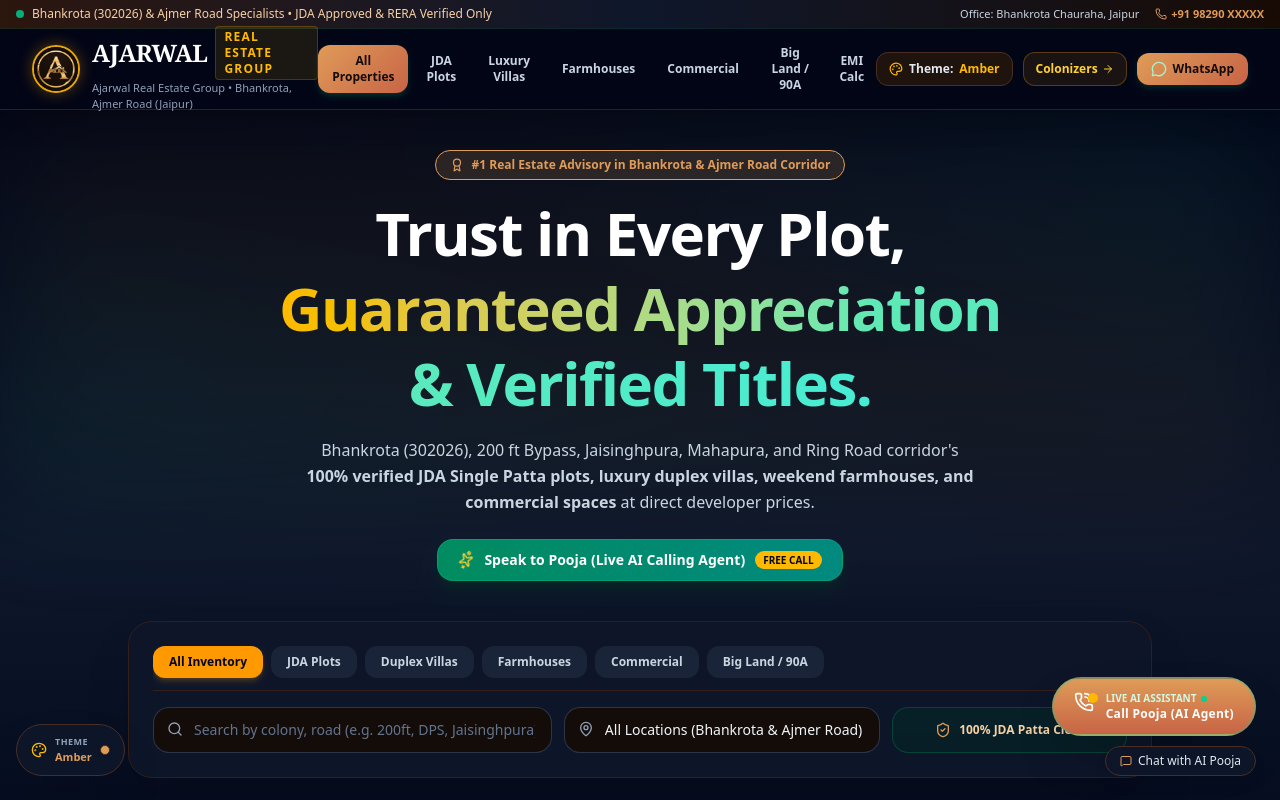
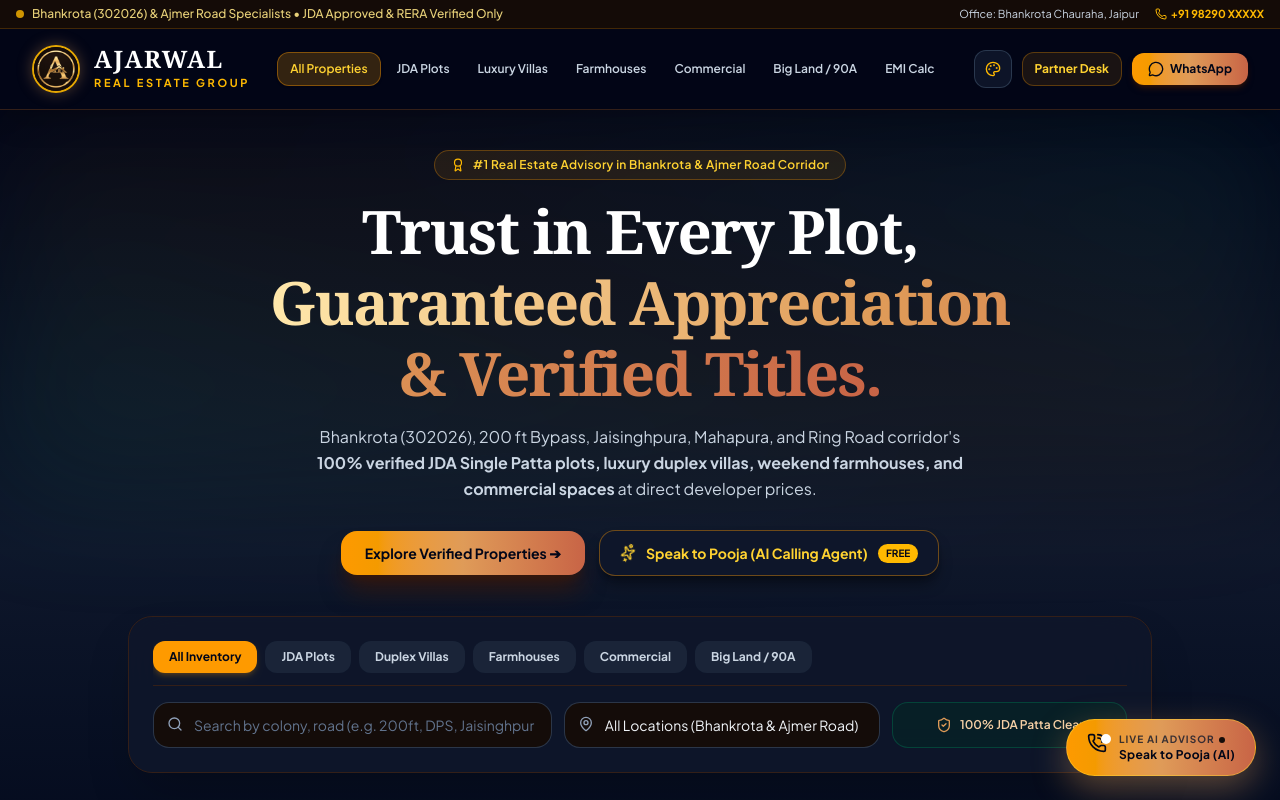
Before and after one commit to shubhamsain850-droid/agarwal-realestate-group, a React (Vite) app: page / in a window 1280 px wide. Shown: the top 800 px of the page. Built offline with nearby package versions, Linux system fonts and the light colour scheme.

Commit message:
Polish luxury UI: fix brand lockup wrap, add Cinzel Google fonts, sandstone gold hero gradient, sleek CTAs and clean layout

```diff
--- a/index.html
+++ b/index.html
@@ -6,6 +6,9 @@
     <meta name="viewport" content="width=device-width, initial-scale=1.0" />
     <title>Ajarwal Real Estate Group | Bhankrota, Ajmer Road, Jaipur | JDA Plots, Villas & Farmhouse</title>
     <meta name="description" content="Ajarwal Real Estate Group - Trusted Property Partner for Bhankrota (302026), 200 ft bypass, Jaisinghpura, Mahapura, and Ring Road corridor, Jaipur. JDA approved plots, luxury duplex villas, weekend farmhouses, and commercial land." />
+    <link rel="preconnect" href="https://fonts.googleapis.com">
+    <link rel="preconnect" href="https://fonts.gstatic.com" crossorigin>
+    <link href="https://fonts.googleapis.com/css2?family=Cinzel:wght@500;600;700;800;900&family=Montserrat:wght@400;500;600;700;800&family=Plus+Jakarta+Sans:wght@300;400;500;600;700&display=swap" rel="stylesheet">
   </head>
   <body class="bg-slate-950 text-slate-100 antialiased">
     <div id="root"></div>
--- a/src/App.tsx
+++ b/src/App.tsx
@@ -10,7 +10,6 @@ import { PartnerSection } from './components/PartnerSection';
 import { Footer } from './components/Footer';
 import { MobileBottomBar } from './components/MobileBottomBar';
 import { ThemeSelectorModal } from './components/ThemeSelectorModal';
-import { ThemeFloatingButton } from './components/ThemeFloatingButton';
 import { PROPERTIES_DATA } from './data/properties';
 import type { Property, PropertyCategory } from './types/property';
 import { Sparkles, Building } from 'lucide-react';
@@ -194,8 +193,7 @@ export function App() {
       {/* Floating AI Voice & Chat Assistant (Pooja) */}
       <AiAssistant />
 
-      {/* Real Estate Theme Selector Floating Button & Modal */}
-      <ThemeFloatingButton />
+      {/* Real Estate Theme Selector Modal */}
       <ThemeSelectorModal />
 
       {/* Mobile Sticky Quick Action Bar */}
--- a/src/components/AiAssistant.tsx
+++ b/src/components/AiAssistant.tsx
@@ -144,37 +144,26 @@ export const AiAssistant: React.FC = () => {
   return (
     <>
       {/* Floating Trigger Button (Hidden on small mobile since MobileBottomBar handles it, visible on md+) */}
-      <div className="hidden sm:flex fixed bottom-6 right-6 z-40 flex-col items-end gap-2.5">
+      <div className="hidden sm:flex fixed bottom-6 right-6 z-40 items-center">
         <button
           onClick={() => {
             setIsOpen(true);
             setMode('call');
             if (!isCalling) handleStartCall();
           }}
-          className="group relative flex items-center gap-3 bg-gradient-to-r from-emerald-600 to-teal-700 text-white px-5 py-3 rounded-full shadow-2xl hover:scale-105 transition-all duration-300 border-2 border-emerald-400/30 cursor-pointer"
+          className="group relative flex items-center gap-3 bg-gradient-to-r from-amber-500 via-[#df9b58] to-[#c86446] text-slate-950 px-5 py-3 rounded-full shadow-[0_12px_35px_rgba(223,155,88,0.4)] hover:scale-105 transition-all duration-300 border border-amber-300/50 cursor-pointer"
         >
           <div className="relative">
-            <PhoneCall className="w-5 h-5 animate-bounce" />
-            <span className="absolute -top-1 -right-1 w-2.5 h-2.5 bg-amber-400 rounded-full animate-ping" />
+            <PhoneCall className="w-5 h-5 text-slate-950 animate-bounce" />
+            <span className="absolute -top-1 -right-1 w-2.5 h-2.5 bg-white rounded-full animate-ping" />
           </div>
           <div className="text-left">
-            <div className="text-[10px] font-semibold text-emerald-100 flex items-center gap-1">
-              <span>LIVE AI ASSISTANT</span>
-              <span className="w-1.5 h-1.5 rounded-full bg-emerald-400 animate-pulse" />
+            <div className="text-[10px] font-extrabold text-slate-900/80 uppercase tracking-widest flex items-center gap-1">
+              <span>LIVE AI ADVISOR</span>
+              <span className="w-1.5 h-1.5 rounded-full bg-slate-950 animate-pulse" />
             </div>
-            <div className="text-xs font-bold tracking-wide">Call Pooja (AI Agent)</div>
+            <div className="text-xs font-black tracking-wide text-slate-950">Speak to Pooja (AI)</div>
           </div>
-        </button>
-
-        <button
-          onClick={() => {
-            setIsOpen(true);
-            setMode('chat');
-          }}
-          className="flex items-center gap-1.5 bg-slate-900/90 backdrop-blur text-slate-200 hover:text-white px-3.5 py-1.5 rounded-full text-xs font-medium border border-slate-700 shadow-lg hover:bg-slate-800 transition cursor-pointer"
-        >
-          <MessageSquare className="w-3 h-3 text-emerald-400" />
-          <span>Chat with AI Pooja</span>
         </button>
       </div>
 
--- a/src/components/Hero.tsx
+++ b/src/components/Hero.tsx
@@ -38,14 +38,14 @@ export const Hero: React.FC<HeroProps> = ({
       <div className="max-w-7xl mx-auto px-4 sm:px-6 lg:px-8 relative z-10">
         {/* Main Value Proposition Header */}
         <div className="text-center max-w-3xl mx-auto space-y-4">
-          <div className="inline-flex items-center gap-2 px-3.5 py-1.5 rounded-full bg-emerald-500/10 border border-emerald-500/30 text-emerald-400 text-xs font-semibold">
-            <Award className="w-3.5 h-3.5" />
+          <div className="inline-flex items-center gap-2 px-4 py-1.5 rounded-full bg-amber-500/10 border border-amber-500/30 text-amber-300 text-xs font-semibold tracking-wide">
+            <Award className="w-3.5 h-3.5 text-amber-400" />
             <span>#1 Real Estate Advisory in Bhankrota & Ajmer Road Corridor</span>
           </div>
 
-          <h1 className="text-3xl sm:text-5xl lg:text-6xl font-extrabold tracking-tight text-white leading-tight">
+          <h1 className="font-serif text-3xl sm:text-5xl lg:text-6xl font-bold tracking-tight text-white leading-[1.18]">
             Trust in Every Plot, <br className="hidden sm:inline" />
-            <span className="bg-gradient-to-r from-amber-400 via-emerald-300 to-teal-300 bg-clip-text text-transparent">
+            <span className="bg-gradient-to-r from-[#ffe8ab] via-[#df9b58] to-[#c86446] bg-clip-text text-transparent">
               Guaranteed Appreciation & Verified Titles.
             </span>
           </h1>
@@ -55,16 +55,26 @@ export const Hero: React.FC<HeroProps> = ({
             <strong> 100% verified JDA Single Patta plots, luxury duplex villas, weekend farmhouses, and commercial spaces</strong> at direct developer prices.
           </p>
 
-          {/* Quick Voice AI Trigger Banner */}
-          <div className="pt-2">
+          {/* Luxury CTAs */}
+          <div className="pt-3 flex flex-wrap items-center justify-center gap-3.5">
+            <button
+              onClick={() => {
+                const el = document.querySelector('section');
+                el?.scrollIntoView({ behavior: 'smooth' });
+              }}
+              className="px-6 py-3 rounded-2xl bg-gradient-to-r from-amber-500 via-[#df9b58] to-[#c86446] hover:brightness-110 text-slate-950 font-extrabold text-xs sm:text-sm shadow-xl shadow-amber-950/60 hover:scale-105 transition cursor-pointer"
+            >
+              Explore Verified Properties ➔
+            </button>
+
             <button
               onClick={onOpenAiCall}
-              className="inline-flex items-center gap-2.5 px-5 py-2.5 rounded-2xl bg-gradient-to-r from-emerald-600/90 to-teal-600/90 hover:from-emerald-500 hover:to-teal-500 text-white font-bold text-xs sm:text-sm shadow-lg shadow-emerald-950/60 transition cursor-pointer border border-emerald-400/30 hover:scale-105"
+              className="inline-flex items-center gap-2.5 px-5 py-3 rounded-2xl bg-slate-900/90 hover:bg-slate-800 text-amber-300 font-bold text-xs sm:text-sm border border-amber-500/40 hover:border-amber-400 shadow-lg shadow-black/40 transition cursor-pointer hover:scale-105"
             >
               <Sparkles className="w-4 h-4 text-amber-300 animate-spin" />
-              <span>Speak to Pooja (Live AI Calling Agent)</span>
+              <span>Speak to Pooja (AI Calling Agent)</span>
               <span className="bg-amber-400 text-slate-950 text-[10px] font-extrabold px-2 py-0.5 rounded-full">
-                FREE CALL
+                FREE
               </span>
             </button>
           </div>
--- a/src/components/Navbar.tsx
+++ b/src/components/Navbar.tsx
@@ -31,17 +31,17 @@ export const Navbar: React.FC<NavbarProps> = ({
   return (
     <header className="sticky top-0 z-40 bg-slate-950/95 backdrop-blur-md border-b border-slate-800 text-white shadow-xl">
       {/* Top Notification Bar */}
-      <div className="bg-gradient-to-r from-emerald-900 via-slate-900 to-teal-950 py-1.5 px-4 text-xs border-b border-emerald-900/30">
+      <div className="bg-[#140b07] py-1.5 px-4 text-xs border-b border-amber-500/20">
         <div className="max-w-7xl mx-auto flex flex-wrap items-center justify-between gap-2">
-          <div className="flex items-center gap-2 text-emerald-300 font-medium">
-            <span className="flex h-2 w-2 rounded-full bg-emerald-400 animate-pulse" />
+          <div className="flex items-center gap-2 text-amber-200/90 font-medium">
+            <span className="flex h-2 w-2 rounded-full bg-amber-400 animate-pulse" />
             <span>Bhankrota (302026) & Ajmer Road Specialists • JDA Approved & RERA Verified Only</span>
           </div>
           <div className="flex items-center gap-4 text-slate-300 text-[11px]">
             <span className="hidden sm:inline">Office: Bhankrota Chauraha, Jaipur</span>
             <a
               href="tel:+919829000000"
-              className="flex items-center gap-1 text-emerald-400 font-bold hover:underline"
+              className="flex items-center gap-1 text-amber-400 font-bold hover:underline"
             >
               <Phone className="w-3 h-3" /> +91 98290 XXXXX
             </a>
@@ -51,28 +51,23 @@ export const Navbar: React.FC<NavbarProps> = ({
 
       {/* Main Navbar */}
       <div className="max-w-7xl mx-auto px-4 sm:px-6 lg:px-8">
-        <div className="flex items-center justify-between h-20">
+        <div className="flex items-center justify-between h-20 gap-4">
           {/* Logo & Brand Identity */}
-          <div className="flex items-center gap-3">
+          <div className="flex items-center gap-3.5 shrink-0">
             <div className="relative shrink-0">
               <img
                 src="/logo-emblem-sandstone.jpg"
                 alt="Ajarwal Real Estate Group Emblem"
-                className="w-12 h-12 rounded-full object-cover border-2 border-amber-400/90 shadow-[0_0_15px_rgba(245,158,11,0.35)]"
+                className="w-12 h-12 rounded-full object-cover border-2 border-amber-400/90 shadow-[0_0_15px_rgba(223,155,88,0.35)]"
               />
             </div>
-            <div>
-              <div className="flex items-center gap-2">
-                <span className="font-black text-xl sm:text-2xl tracking-tight text-white font-serif">
-                  AJARWAL
-                </span>
-                <span className="text-amber-400 text-[10px] sm:text-xs font-bold uppercase tracking-widest bg-amber-400/10 px-2 py-0.5 rounded border border-amber-400/20">
-                  REAL ESTATE GROUP
-                </span>
-              </div>
-              <p className="text-[11px] text-slate-400 font-medium">
-                Ajarwal Real Estate Group • Bhankrota, Ajmer Road (Jaipur)
-              </p>
+            <div className="flex flex-col justify-center shrink-0">
+              <span className="font-serif font-black text-2xl tracking-[0.06em] text-white leading-none">
+                AJARWAL
+              </span>
+              <span className="text-[10px] sm:text-[11px] font-bold uppercase tracking-[0.24em] text-amber-400 mt-1 whitespace-nowrap">
+                REAL ESTATE GROUP
+              </span>
             </div>
           </div>
 
@@ -82,10 +77,10 @@ export const Navbar: React.FC<NavbarProps> = ({
               <button
                 key={item.id}
                 onClick={() => onSelectCategory(item.id)}
-                className={`px-3.5 py-2 rounded-xl text-xs font-semibold transition-all cursor-pointer ${
+                className={`px-3 py-2 rounded-xl text-xs font-semibold transition-all cursor-pointer ${
                   activeCategory === item.id
-                    ? 'bg-emerald-600 text-white shadow-md shadow-emerald-900/50'
-                    : 'text-slate-300 hover:text-white hover:bg-slate-800'
+                    ? 'bg-amber-500/20 text-amber-300 border border-amber-500/40 font-bold shadow-sm'
+                    : 'text-slate-300 hover:text-white hover:bg-slate-900/60'
                 }`}
               >
                 {item.label}
@@ -93,40 +88,37 @@ export const Navbar: React.FC<NavbarProps> = ({
             ))}
             <button
               onClick={onOpenCalculator}
-              className="px-3 py-2 rounded-xl text-xs font-semibold text-slate-300 hover:text-amber-400 hover:bg-slate-800 transition cursor-pointer"
+              className="px-3 py-2 rounded-xl text-xs font-semibold text-slate-300 hover:text-amber-400 hover:bg-slate-900/60 transition cursor-pointer"
             >
               EMI Calc
             </button>
           </nav>
 
           {/* Action Buttons & Theme Selector */}
-          <div className="hidden sm:flex items-center gap-2.5">
-            {/* Theme Selector Button */}
+          <div className="hidden sm:flex items-center gap-2.5 shrink-0">
+            {/* Theme Selector Icon Button */}
             <button
               onClick={openThemeModal}
-              className="flex items-center gap-1.5 px-3 py-2 rounded-xl text-xs font-bold text-slate-200 bg-slate-900 border border-slate-700 hover:border-amber-400/60 hover:text-white transition cursor-pointer"
+              className="p-2.5 rounded-xl bg-slate-900/90 border border-slate-700/80 hover:border-amber-400/60 text-amber-400 transition cursor-pointer"
               title="Change Website Theme"
             >
-              <Palette className="w-3.5 h-3.5 text-amber-400" />
-              <span>Theme:</span>
-              <span className="text-amber-400 truncate max-w-[85px]">{themeConfig.name.split(' ')[0]}</span>
+              <Palette className="w-4 h-4" />
             </button>
 
             <button
               onClick={onOpenPartnerModal}
-              className="flex items-center gap-1 px-3 py-2 rounded-xl text-xs font-bold text-amber-300 bg-amber-500/10 border border-amber-500/30 hover:bg-amber-500/20 transition cursor-pointer"
+              className="px-3 py-2 rounded-xl text-xs font-bold text-amber-300 bg-amber-500/10 border border-amber-500/30 hover:bg-amber-500/20 transition cursor-pointer"
             >
-              <span>Colonizers</span>
-              <ArrowRight className="w-3 h-3" />
+              Partner Desk
             </button>
 
             <a
               href="https://wa.me/919829000000?text=Hello%20Ajarwal%20Real%20Estate%20Group!%20I%20am%20interested%20in%20verified%20properties%20in%20Bhankrota%2C%20Ajmer%20Road."
               target="_blank"
               rel="noopener noreferrer"
-              className="flex items-center gap-1.5 px-3.5 py-2 rounded-xl text-xs font-bold text-white bg-emerald-600 hover:bg-emerald-500 shadow-md shadow-emerald-900/40 transition"
+              className="flex items-center gap-1.5 px-4 py-2 rounded-xl text-xs font-bold text-slate-950 bg-gradient-to-r from-amber-500 via-[#df9b58] to-[#c86446] hover:brightness-110 shadow-md shadow-amber-950/60 transition"
             >
-              <MessageCircle className="w-4 h-4 text-emerald-200" />
+              <MessageCircle className="w-4 h-4 text-slate-950" />
               <span>WhatsApp</span>
             </a>
           </div>
--- a/src/index.css
+++ b/src/index.css
@@ -3,9 +3,14 @@
 @layer base {
   html {
     scroll-behavior: smooth;
-    font-family: system-ui, -apple-system, BlinkMacSystemFont, 'Segoe UI', Roboto, Oxygen, Ubuntu, Cantarell, sans-serif;
+    font-family: 'Plus Jakarta Sans', system-ui, -apple-system, sans-serif;
     -webkit-tap-highlight-color: transparent;
     transition: background-color 0.3s ease, color 0.3s ease;
+  }
+
+  h1, h2, h3, .font-serif {
+    font-family: 'Cinzel', Georgia, serif;
+    letter-spacing: -0.01em;
   }
 
   body {
@@ -124,6 +129,15 @@
 }
 [data-theme="jaipur-sandstone"] .to-teal-950 {
   --tw-gradient-to: #180b06 !important;
+}
+[data-theme="jaipur-sandstone"] .text-emerald-500 {
+  color: #df9b58 !important;
+}
+[data-theme="jaipur-sandstone"] .bg-emerald-500 {
+  background-color: #df9b58 !important;
+}
+[data-theme="jaipur-sandstone"] .accent-emerald-500 {
+  accent-color: #df9b58 !important;
 }
 
 /* ========================================================
```
